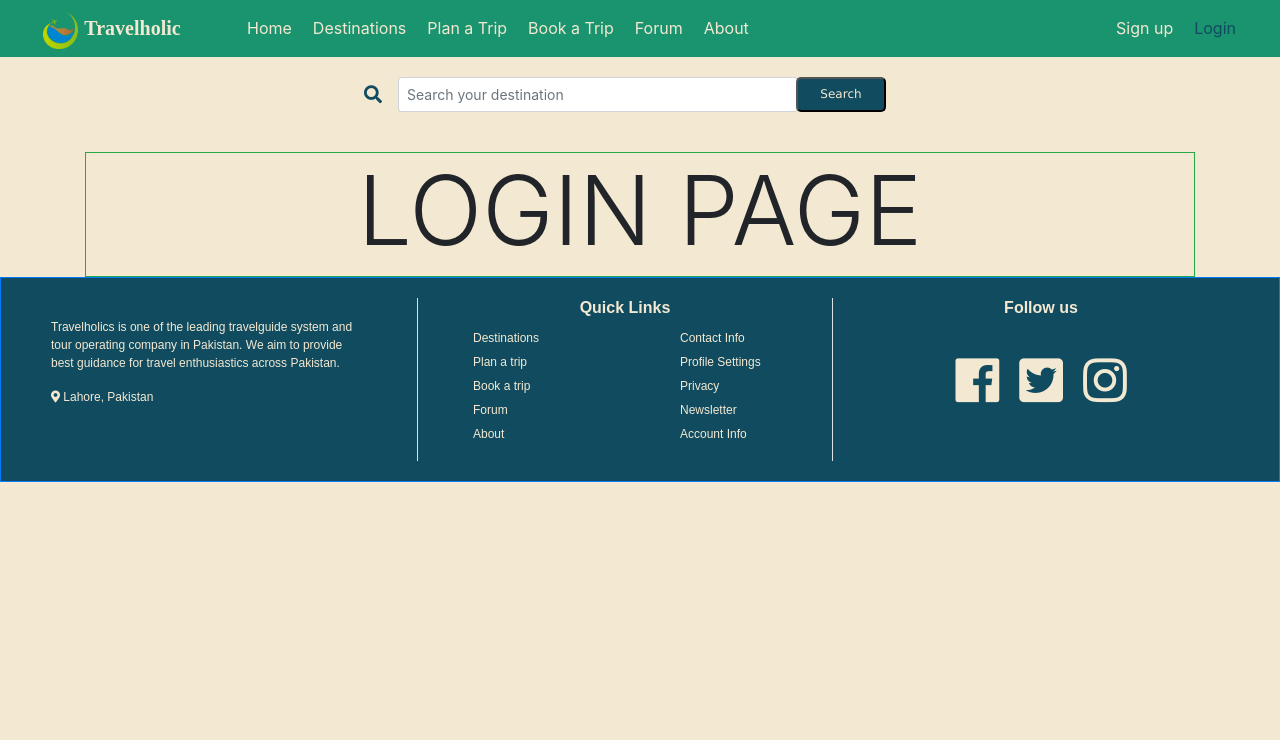
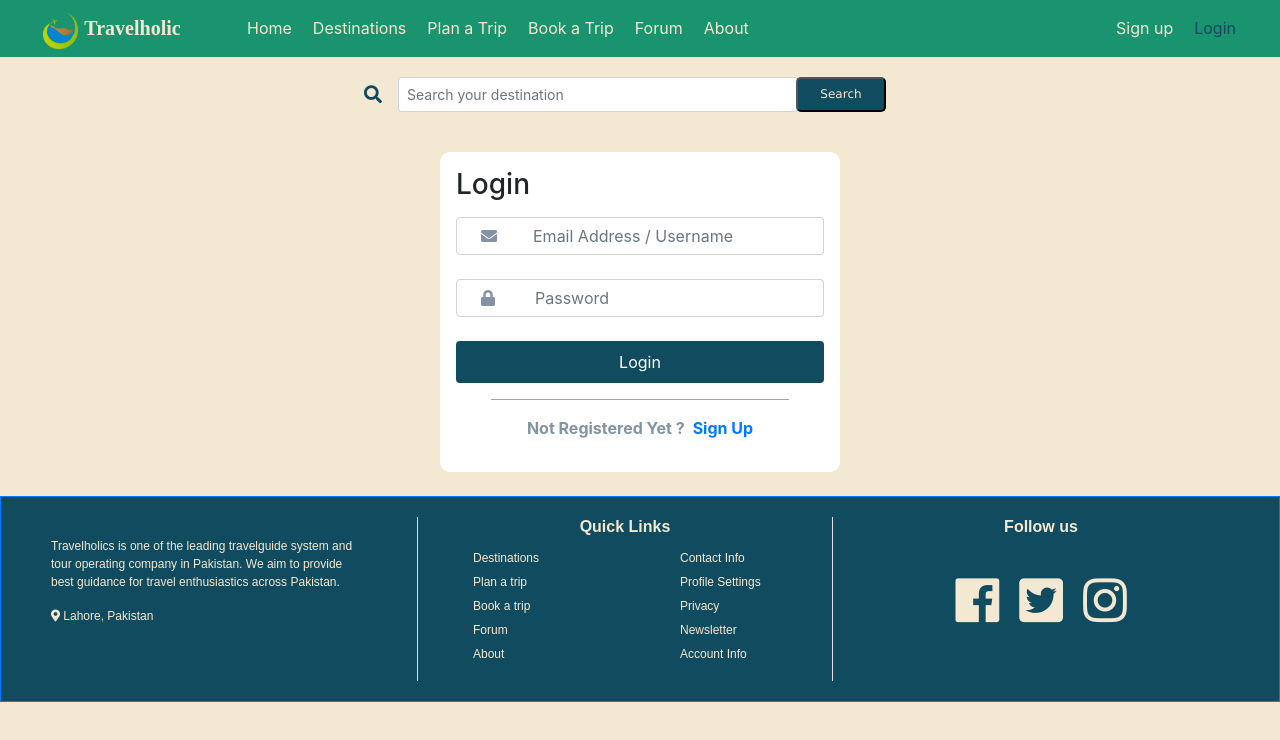
Before and after one commit to AsadGohar/travelholic, a React (Create React App) app: page /login in a window 1280 px wide. Shown: the top 740 px of the page. Built offline with nearby package versions, Linux system fonts and the light colour scheme.

Commit message:
initial commit signin
developed the form for signing in

```diff
--- a/src/components/login/Login.js
+++ b/src/components/login/Login.js
@@ -1,16 +1,51 @@
 import React from 'react'
-
+import { Link } from 'react-router-dom'
 //Login components imported here
 import Searchbar from "../header/Searchbar.js"
+import "./login.css"
 
 function Login() {
     return (
-        <div className="container Login-wrap">
-            <Searchbar />
-            <div className=" border border-success d-flex justify-content-center pt-50">
-                <h1 className="display-1">LOGIN PAGE</h1>
-            </div>
-        </div>
+        <div className="container SignUp-wrap">
+					<Searchbar />
+					<div className="container  ">
+						<div className="row mb-4  justify-content-md-center">
+						<div className="col-md-auto outer-div bg-white p-3" style={{maxWidth:"400px"}}>
+							<h3 >Login</h3>
+							<form action="#">
+								<div className="row mt-3">
+									<div className="input-group col-lg-12 mb-4">
+										<div className="input-group-prepend">
+												<span className="input-group-text bg-white px-4 border-md">
+														<i className="fa fa-envelope text-muted"></i>
+												</span>
+										</div>
+										<input id="email" type="email" name="email" placeholder="Email Address / Username" className="form-control bg-white border-left-0 border-md"/>
+									</div>
+									<div className="input-group col-lg-12 mb-4">
+										<div className="input-group-prepend">
+												<span  className="input-group-text bg-white px-4 ">
+													<i className="fa fa-lock  text-muted"></i>
+												</span>
+										</div>
+										<input  type="password" name="phone" placeholder="Password" className="form-control border-left-0 bg-white  pl-3"/>
+									</div>
+									<div className="form-group col-lg-12 mx-auto mb-0">
+										<a href="4" style={{backgroundColor:"#114b5f"}} className="btn text-white  btn-block py-2">
+											<span  className="">Login</span>
+										</a>
+									</div>
+									<hr className="w-75"/>
+
+									<div className="text-center w-100">
+											<p className="text-muted font-weight-bold">Not Registered Yet ?<Link to="/signup"  className="text-primary ml-2 text-decoration-none">Sign Up</Link></p>
+									</div>
+								</div>
+							</form>
+						</div>
+						</div>
+					</div>
+				</div>
     );
 }
 
--- /dev/null
+++ b/src/components/login/login.css
@@ -0,0 +1,3 @@
+.outer-div{
+  border-radius: 10px;
+}
```
Also changed, not shown: 1 other file (tests, documents, lock files or other folders).
